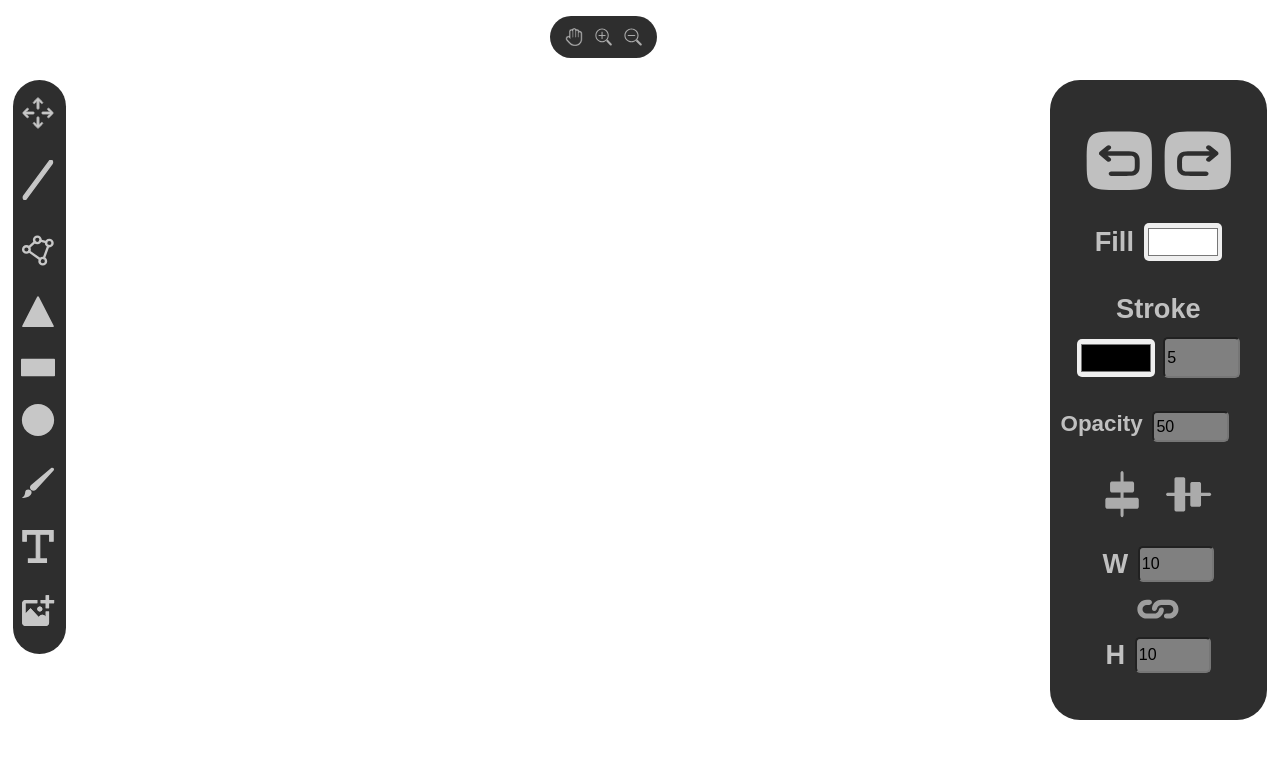
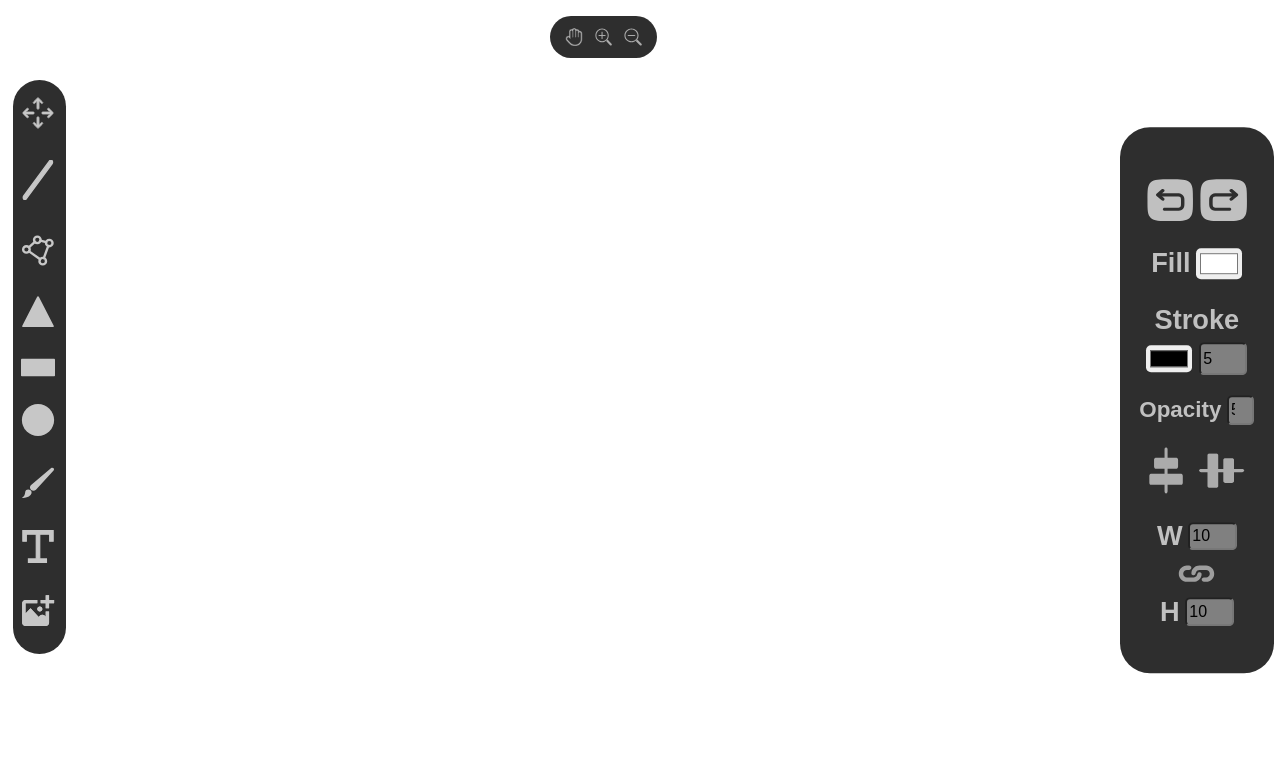
Before and after one commit to Ahmed-Ragy-3/Paint, a React (Vite) app in the folder frontend/: page / in a window 1280 px wide. Shown: the top 758 px of the page. Built offline with nearby package versions, Linux system fonts and the light colour scheme.

Commit message:
made the style bar smaller

```diff
--- a/frontend/src/StyleBar/styleBar.css
+++ b/frontend/src/StyleBar/styleBar.css
@@ -1,21 +1,22 @@
 .style-bar {
+    position: absolute;
+
     background-color: #2E2E2E;
     display: flex;
     flex-direction: column;
-
-    position: absolute;
+    position: fixed;
+    right: 0;
     top: 50%;
-    right: 1%;
-
-    width: 17%;
-    height: 80%;
-
-    /* margin-right: 0.5%; */
-
+    width: 10%;
+    height: 65%;
+    /* width: 150px;
+    height: 450px; */
+    margin-right: 0.5%;
+    padding: 1%;
     align-items: center;
     justify-content: center;
     z-index: 9999;
-    border-radius: 30px;
+    border-radius:30px;
     transform: translateY(-50%);
     gap: 2%;
 }
@@ -25,7 +26,6 @@
     gap: 5%;
     align-items: center;
     justify-content: center;
-    padding: 1%;
     background-color: transparent;
     width: 80%;
     height: 10%;
@@ -112,7 +112,7 @@
     flex-direction: column;
     align-items: center;
     justify-content: center;
-    gap: 1%;
+    /* gap: 2%; */
     padding: 2%;
     background-color:transparent;
     width: 90%;
@@ -123,7 +123,7 @@
     display: flex;
     align-items: center;
     justify-content: center;
-    gap: 4%;
+    gap: 6%;
     width: 100%;
     height: 100%;
     background-color: transparent;
@@ -131,7 +131,7 @@
 
 .stroke-width {
     width: 35%;
-    height: 55%;
+    height: 60%;
     background-color: gray;
     border-radius: 5px;
     font-size: 100%;
@@ -139,7 +139,7 @@
 
 .length-and-width-input {
     width: 35%;
-    height: 80%;
+    height: 70%;
     background-color: gray;
     border-radius: 5px;
     font-size: 100%;
@@ -147,7 +147,7 @@
 
 .opacity-input{
     width: 35%;
-    height: 80%;
+    height: 90%;
     background-color: gray;
     border-radius: 5px;
     font-size: 100%;
@@ -155,8 +155,9 @@
 
 .Opacity {
     display: flex;
+    align-items: center;
     gap: 5%;
-    padding: 2%;
+    padding-top: 2%;
     background-color: transparent;
     width: 90%;
     height: 5%;
@@ -164,13 +165,14 @@
 
 .Align {
     display: flex;
+    flex-direction: row;
     align-items: center;
     justify-content: center;
     gap: 10%;
-    padding: 2%;
+    /* padding: 2%; */
     background-color: transparent;
     width: 90%;
-    height: 10%;
+    height: 15%;
 }
 
 .length-and-width {
```
